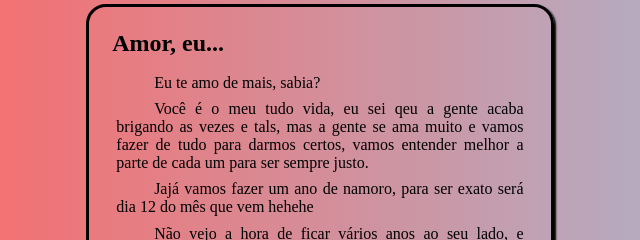
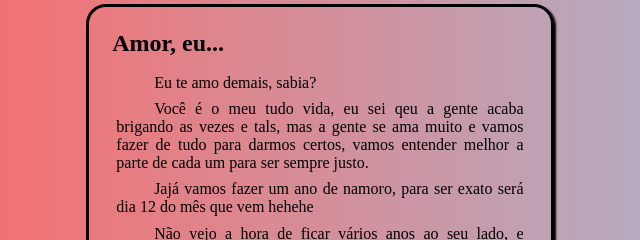
Before and after one commit to GiovaniBraz02468/amored.github.io, a plain HTML site: page index.html in a window 1280 px wide. Shown: the part 178-418 px from the top of the page, 93-733 px from the left. Drawn offline with Linux system fonts and the light colour scheme.

Commit message:
Update index.html

```diff
--- a/index.html
+++ b/index.html
@@ -12,7 +12,7 @@
         <div class="texto">
             <h1>Amor, eu...</h1>
             <div class="para">
-                <p>Eu te amo de mais, sabia?</p>
+                <p>Eu te amo demais, sabia?</p>
                 <p>Você é o meu tudo vida, eu sei qeu a gente acaba brigando as vezes e tals, mas a gente se ama muito e vamos fazer de tudo para darmos certos, vamos entender melhor a parte de cada um para ser sempre justo.</p>
                 <p>Jajá vamos fazer um ano de namoro, para ser exato será dia 12 do mês que vem hehehe</p>
                 <p>Não vejo a hora de ficar vários anos ao seu lado, e finalmente, morar com você na mesma casa amor</p>
```
